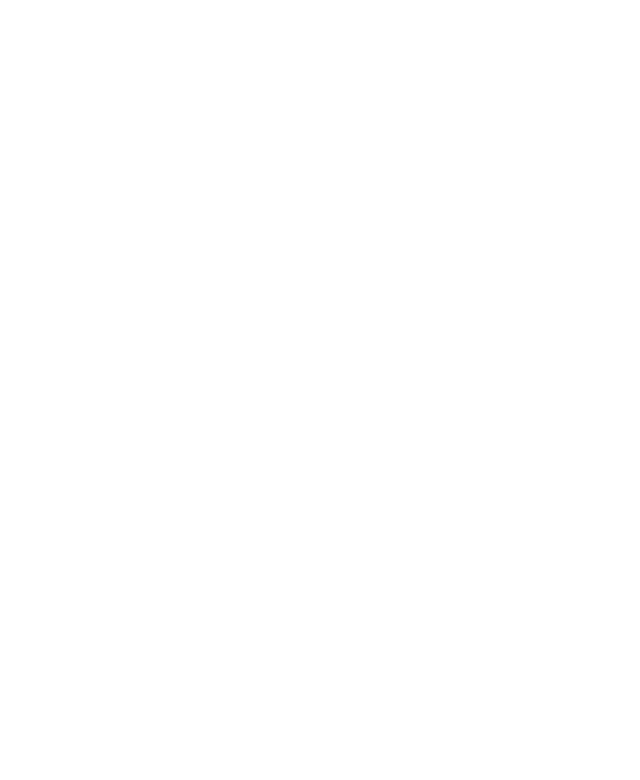
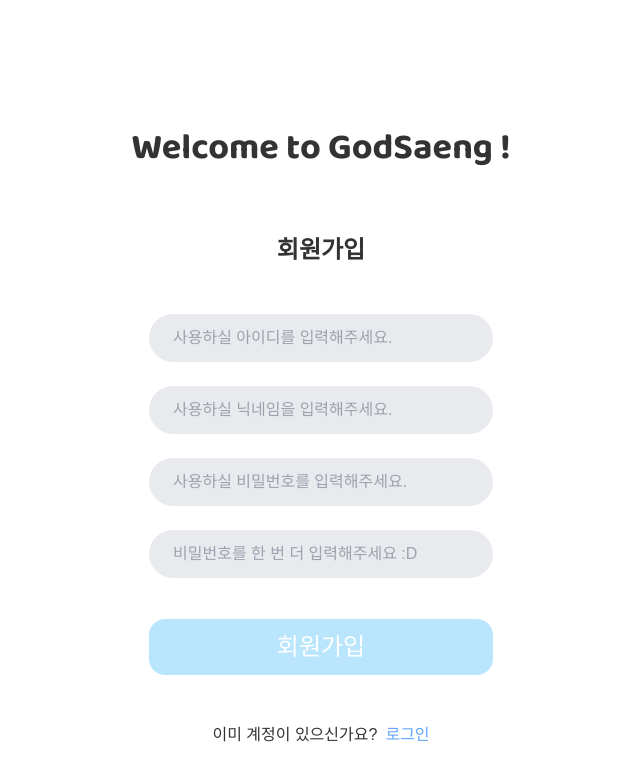
Before and after one commit to Sirori/GodSaengTodo, a React (Vite) app: page /signup in a window 1280 px wide. Shown: the top 780 px of the page, without its empty margins (319-959 px from the left). Built offline with nearby package versions, Linux system fonts and the light colour scheme; a web font is replaced by a local one.

Commit message:
[Add] 회원가입 마크업 및 스타일링

```diff
--- a/src/pages/SignUp.jsx
+++ b/src/pages/SignUp.jsx
@@ -1,6 +1,5 @@
-
-import { Helmet } from 'react-helmet-async';
-
+import { Helmet } from "react-helmet-async";
+import { Link } from "react-router-dom";
 
 function SignUp() {
 	return (
@@ -8,7 +7,87 @@
 			<Helmet>
 				<title>GodSaengTodo -SignUp</title>
 			</Helmet>
-
+			<div className="signInWrapper w-full h-screen pt-[30%] flex flex-col font-pre">
+				<h2 className="welcome w-full font-bold text-4xl text-center mb-[15%] font-baloo">
+					Welcome to GodSaeng !
+				</h2>
+				<div className="loginBox w-4/5 mx-auto flex flex-col text-center gap-12">
+					<h1 className="loginTitle font-semibold text-2xl">회원가입</h1>
+					<div className="inputWrapper">
+						<form action="" className="flex flex-col gap-6">
+							<legend className="sr-only">회원가입 폼</legend>
+							<div className="idInput flex flex-row justify-evenly items-center">
+								<label className="sr-only" htmlFor="userId">
+									아이디
+								</label>
+								<input
+									type="text"
+									name="userId"
+									id="userId"
+									placeholder="사용하실 아이디를 입력해주세요."
+									minLength={6}
+									required
+									className="bg-gray-300 bg-opacity-50 rounded-full w-full pl-6 py-3"
+								/>
+							</div>
+							<div className="pwInput flex flex-row justify-evenly items-center">
+								<label className="sr-only" htmlFor="userNickName">
+									닉네임
+								</label>
+								<input
+									type="text"
+									name="userNickName"
+									id="userNickName"
+									placeholder="사용하실 닉네임을 입력해주세요."
+									minLength={8}
+									required
+									className="bg-gray-300 bg-opacity-50 rounded-full w-full pl-6 py-3"
+								/>
+							</div>
+							<div className="pwInput flex flex-row justify-evenly items-center">
+								<label className="sr-only" htmlFor="userPw">
+									비밀번호
+								</label>
+								<input
+									type="password"
+									name="userPw"
+									id="userPw"
+									placeholder="사용하실 비밀번호를 입력해주세요."
+									minLength={8}
+									required
+									className="bg-gray-300 bg-opacity-50 rounded-full w-full pl-6 py-3"
+								/>
+							</div>
+							<div className="pwInput flex flex-row justify-evenly items-center mb-[5%]">
+								<label className="sr-only" htmlFor="userPwCheck">
+									비밀번호 확인
+								</label>
+								<input
+									type="password"
+									name="userPwCheck"
+									id="userPwCheck"
+									placeholder="비밀번호를 한 번 더 입력해주세요 :D"
+									minLength={8}
+									required
+									className="bg-gray-300 bg-opacity-50 rounded-full w-full pl-6 py-3"
+								/>
+							</div>
+							<button
+								className="w-full h-14 bg-sky-200 rounded-2xl text-2xl text-white"
+								type="submit"
+							>
+								회원가입
+							</button>
+						</form>
+					</div>
+					<p>
+						이미 계정이 있으신가요?
+						<Link to={`/signin`} className="ml-2 text-blue-400">
+							로그인
+						</Link>
+					</p>
+				</div>
+			</div>
 		</>
 	);
 }
```
Lines whose indentation alone changed are shown as unchanged.
